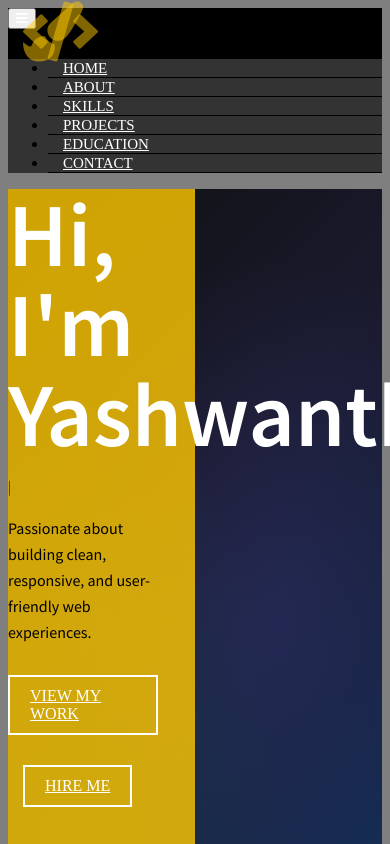
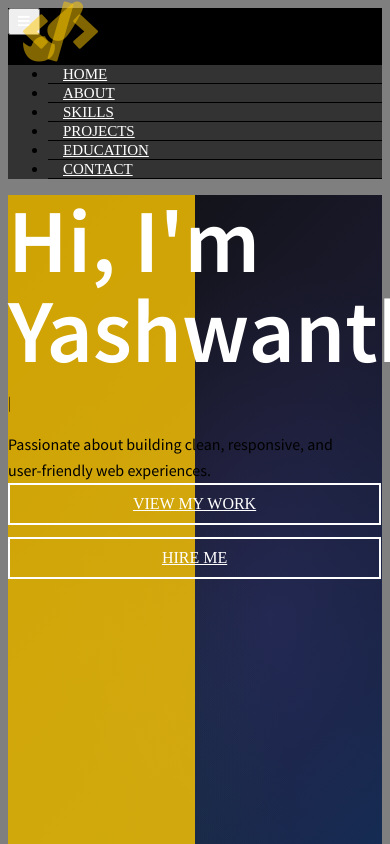
Before and after one commit to YASHWANTH2542007/Updated_Portfolio, a React (Vite) app: page / in a window 390 px wide. Shown: the top 844 px of the page. Built offline with nearby package versions, Linux system fonts and the light colour scheme.

Commit message:
Fix project icons, add NeuroNote AI project, mobile responsiveness polish

```diff
--- a/src/components/Portfolio.jsx
+++ b/src/components/Portfolio.jsx
@@ -21,7 +21,7 @@ const PROJECTS = [
     key: 'moneymate',
     href: 'https://money-mate-dun.vercel.app/',
     gradient: 'linear-gradient(135deg,#1b1b00,#3e3000)',
-    icon: 'fa fa-wallet',
+    icon: 'fa fa-money-bill-alt',
     title: 'MoneyMate',
     sub: 'Student Budget Tracker',
     tech: 'HTML · CSS · JavaScript',
@@ -39,19 +39,28 @@ const PROJECTS = [
     key: 'gemini',
     href: 'https://gemini-chatbot-six-coral.vercel.app/',
     gradient: 'linear-gradient(135deg,#003300,#1b5e20)',
-    icon: 'fa fa-robot',
+    icon: 'fa fa-comments',
     title: 'Gemini Chatbot',
     sub: 'AI Chat Interface',
     tech: 'JavaScript · Gemini API',
   },
   {
     key: 'mindcare',
-    href: 'https://mindcare-ai-navy.vercel.app/',
+    href: 'https://mindcare-ai-navy.vercel.app/login',
     gradient: 'linear-gradient(135deg,#1a002a,#4a006a)',
-    icon: 'fa fa-brain',
+    icon: 'fa fa-heartbeat',
     title: 'MindCare AI',
     sub: 'AI-Powered Student Mental Health Support',
     tech: 'React · AI Integration',
+  },
+  {
+    key: 'neuronote',
+    href: 'https://neuronote-ai-xi.vercel.app/',
+    gradient: 'linear-gradient(135deg,#001a2a,#004a6a)',
+    icon: 'fa fa-sticky-note',
+    title: 'NeuroNote AI',
+    sub: 'AI-Powered Productivity Assistant',
+    tech: 'AI Integration · Productivity',
   },
 ]
 
--- a/src/style.css
+++ b/src/style.css
@@ -1963,6 +1963,38 @@ input:-webkit-autofill {
         }
         .proj-visit i { margin-right: 6px; }
 
+/* ====== Extra: mobile polish for custom sections ====== */
+.hero-content .button {
+    display: inline-block;
+    margin-bottom: 10px;
+}
+
+@media only screen and (max-width: 767px) {
+    .hero-content { max-width: 88%; }
+    .hero-content .button {
+        display: block;
+        width: 100%;
+        margin: 0 0 12px !important;
+        text-align: center;
+    }
+    .about-dev-card { min-height: auto; }
+    .dev-card-inner { padding: 30px 18px; }
+    .dev-card-avatar { font-size: 60px; }
+    .proj-card-body { padding: 26px 20px 46px; }
+    .proj-title { font-size: 19px; }
+    .single-portfolio.proj-card { min-height: 180px; }
+    .contact-form { text-align: center; }
+    .form-message { word-break: break-word; }
+    .skillbar-title { width: 90px; }
+    .skillbar-title span { padding: 0 12px; }
+}
+
+@media only screen and (max-width: 400px) {
+    .dev-card-tags span { font-size: 10px; padding: 3px 8px; }
+    .proj-icon { font-size: 26px; }
+    .navbar-toggler { padding: 4px 8px; }
+}
+
 /* ====== Extra: typed cursor blink + accordion caret ====== */
 .typed-cursor {
     animation: typed-blink 0.8s infinite;
```
Also changed, not shown: 1 other file (tests, documents, lock files or other folders).
